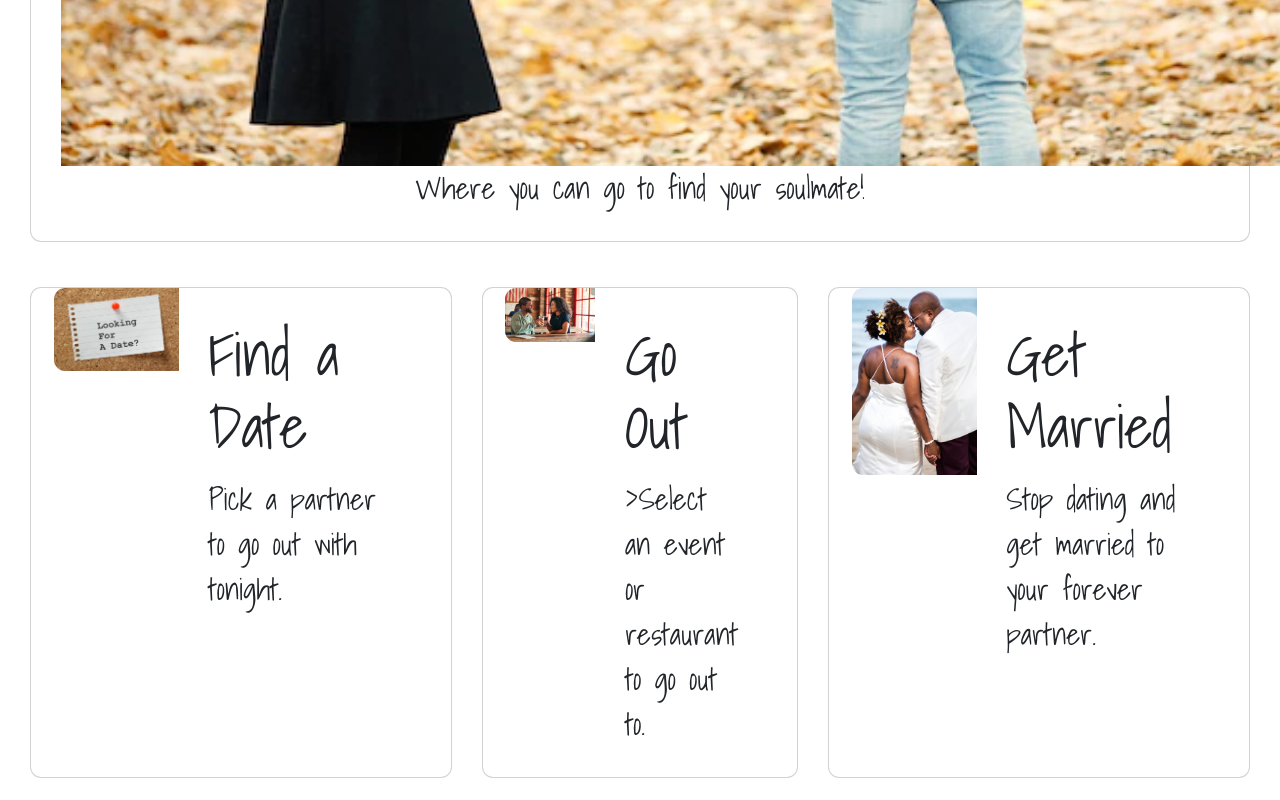
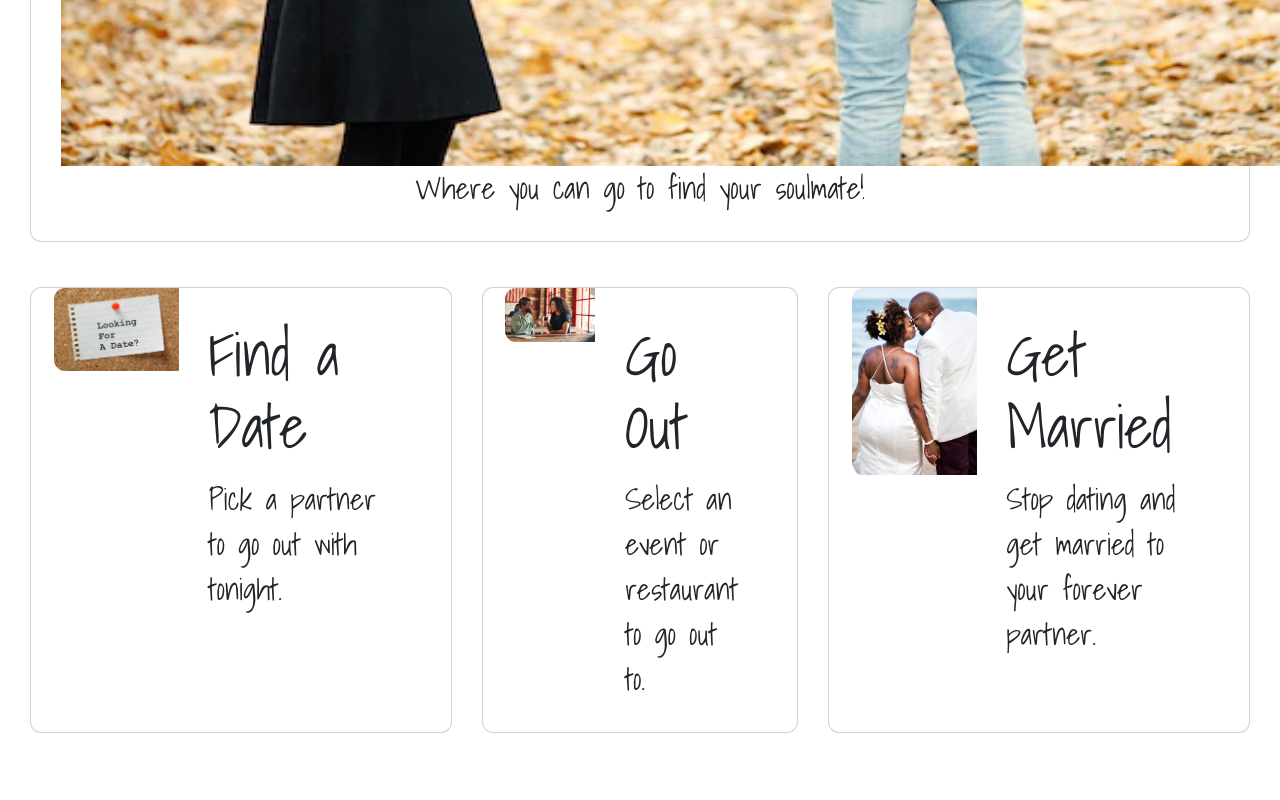
Before and after one commit to dendypat/date-night-hmtl, a website: page src/index.html in a window 1280 px wide. Shown: the part 969-1769 px from the top of the page. After the commit the page ends 1724 px from the top, so only its background shows below. Drawn offline with nearby package versions, Linux system fonts and the light colour scheme.

Commit message:
"fix typo"

```diff
--- a/src/index.html
+++ b/src/index.html
@@ -99,7 +99,7 @@
             <div class="card-body">
               <h2 class="card-title">Go Out</h2>
               <p class="card-text">
-                >Select an event or restaurant to go out to.
+                Select an event or restaurant to go out to.
               </p>
             </div>
           </div>
```
